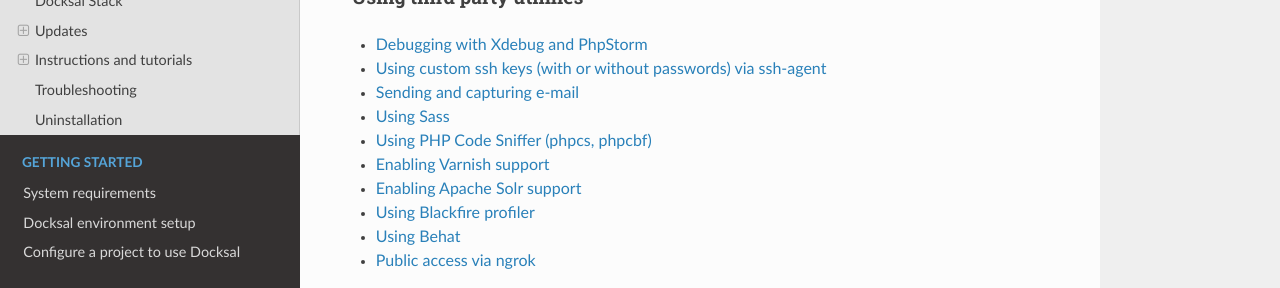
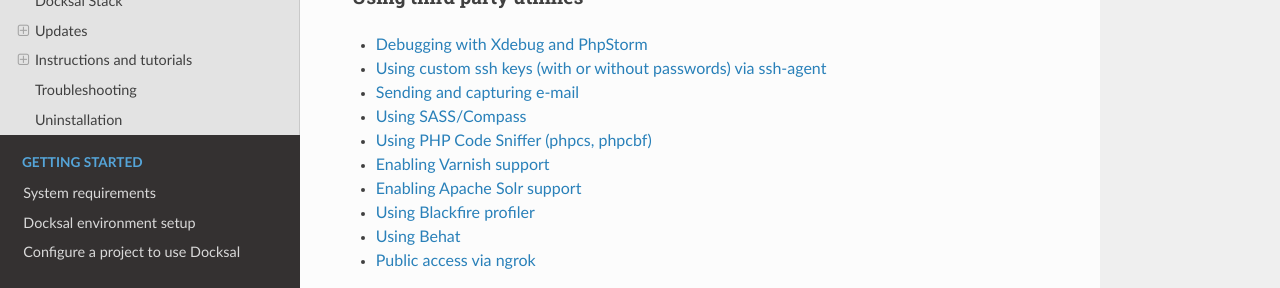
Before and after one commit to docksal/docksal, an MkDocs documentation site: the page built from docs/index.md, in a window 1280 px wide and 900 px high, scrolled down 1743 px. Shown: the part 151-439 px from the top of the window. Built offline with MkDocs 1.6.1, drawn with Linux system fonts in a browser that asks for light colours; nearby versions of some CDN libraries; old or Windows-style settings are respelled for this version of MkDocs.

Commit message:
Update index.md

```diff
--- a/docs/index.md
+++ b/docs/index.md
@@ -76,7 +76,7 @@ fin update
 - [Debugging with Xdebug and PhpStorm](/docs/xdebug.md)
 - [Using custom ssh keys (with or without passwords) via ssh-agent](/docs/ssh-agent.md)
 - [Sending and capturing e-mail](/docs/mail.md)
-- [Using Sass](/docs/sass.md)
+- [Using SASS/Compass](/docs/sass.md)
 - [Using PHP Code Sniffer (phpcs, phpcbf)](/docs/phpcs.md)
 - [Enabling Varnish support](/docs/varnish.md)
 - [Enabling Apache Solr support](/docs/apache-solr.md)
```
